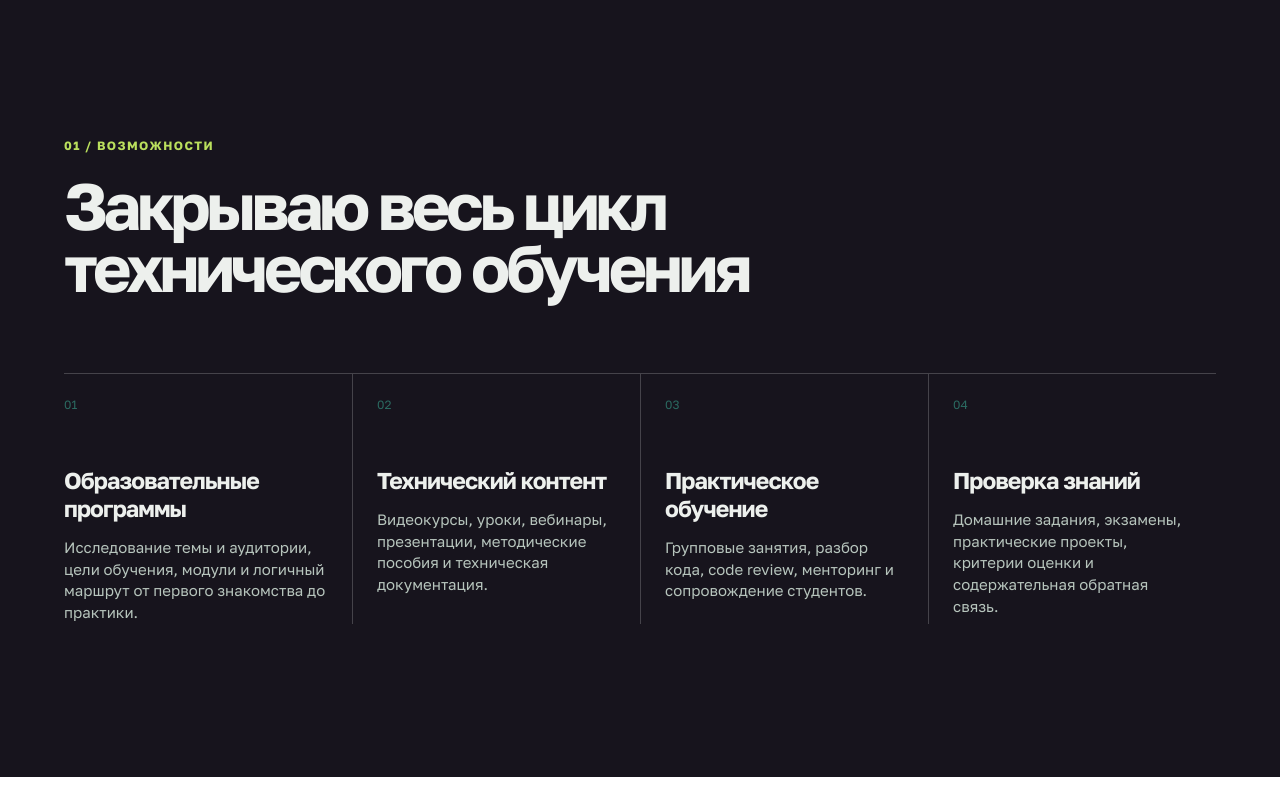
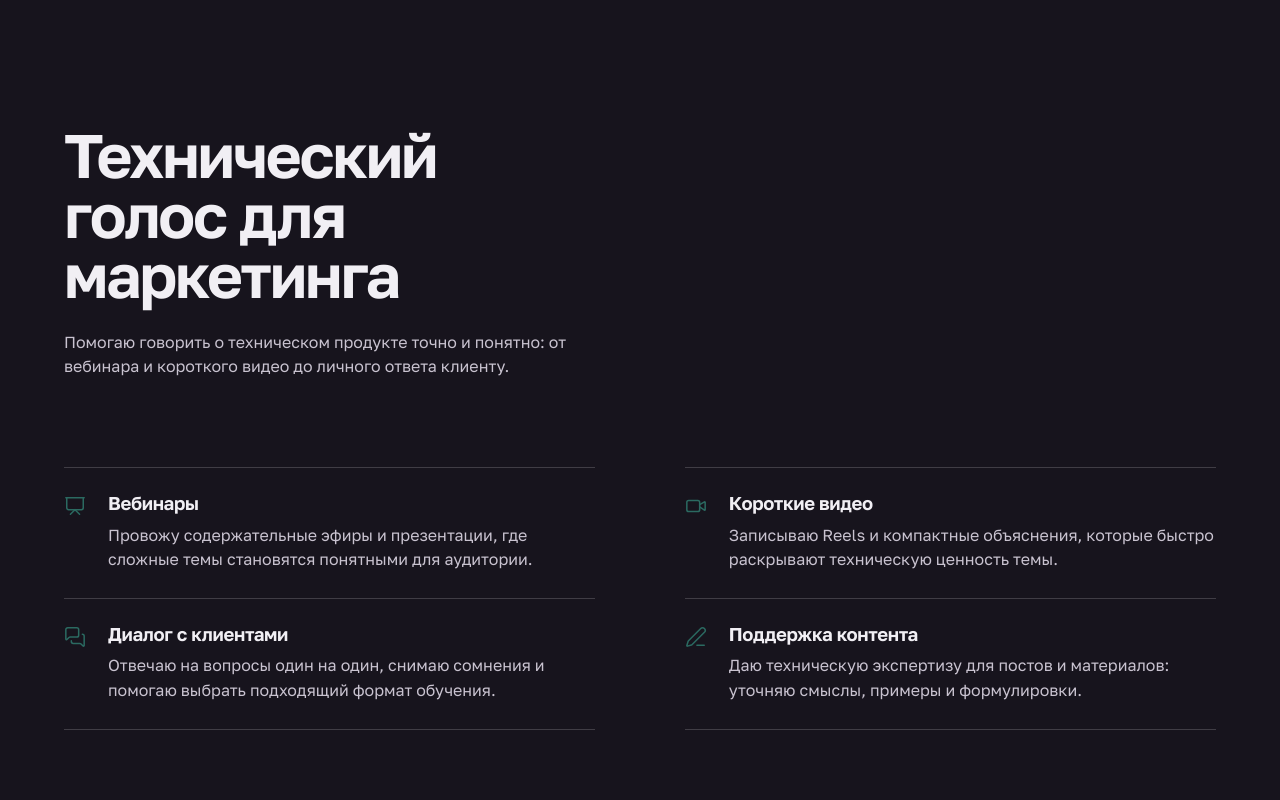
Before and after one commit to safronman/safronman.github.io, a Next.js app: page / in a window 1280 px wide. Shown: the part 9280-10080 px from the top of the page. Built offline with nearby package versions, Linux system fonts and the light colour scheme.

Commit message:
feat: add technical marketing voice section

```diff
--- a/app/page.tsx
+++ b/app/page.tsx
@@ -12,6 +12,7 @@ import Presentations from "./presentations";
 import StyleGuide from "./style-guide";
 import TeachingVideo from "./teaching-video";
 import TechnicalFoundation from "./technical-foundation";
+import TechnicalMarketingVoice from "./technical-marketing-voice";
 
 const projects = [
   {
@@ -237,6 +238,8 @@ export default function Home() {
 
       <TechnicalFoundation />
 
+      <TechnicalMarketingVoice />
+
       <section className={`${styles.section} ${styles.services}`}>
         <div className={styles.sectionIntro}>
           <p className={styles.kicker}>01 / Возможности</p>
--- /dev/null
+++ b/app/technical-marketing-voice.module.css
@@ -0,0 +1,92 @@
+.voice {
+  padding: clamp(88px, 11vw, 156px) clamp(22px, 5vw, 82px);
+  background: var(--ink);
+  color: var(--ink-on-dark);
+}
+
+.inner {
+  max-width: 1400px;
+  margin: auto;
+}
+
+.intro h2 {
+  max-width: 12ch;
+  font-size: clamp(2.375rem, 4.8vw, 4.5rem);
+  font-weight: 650;
+  letter-spacing: -0.035em;
+  line-height: 0.98;
+  text-wrap: balance;
+}
+
+.intro p {
+  max-width: 54ch;
+  margin-top: 24px;
+  color: var(--muted-on-dark);
+  line-height: 1.55;
+  text-wrap: pretty;
+}
+
+.list {
+  display: grid;
+  grid-template-columns: repeat(2, minmax(0, 1fr));
+  column-gap: clamp(40px, 7vw, 112px);
+  margin-top: clamp(52px, 7vw, 88px);
+  list-style: none;
+}
+
+.item {
+  display: grid;
+  grid-template-columns: 28px minmax(0, 1fr);
+  gap: 16px;
+  border-top: 1px solid rgba(247, 247, 250, 0.18);
+  padding: 25px 0 26px;
+}
+
+.item svg {
+  width: 22px;
+  height: 22px;
+  margin-top: 2px;
+  color: var(--accent);
+}
+
+.item h3 {
+  font-size: clamp(1.125rem, 1.45vw, 1.25rem);
+  font-weight: 650;
+  letter-spacing: -0.02em;
+  line-height: 1.15;
+}
+
+.item p {
+  max-width: 56ch;
+  margin-top: 8px;
+  color: var(--muted-on-dark);
+  font-size: 1rem;
+  line-height: 1.55;
+  text-wrap: pretty;
+}
+
+.list li:nth-last-child(-n + 2) {
+  border-bottom: 1px solid rgba(247, 247, 250, 0.18);
+}
+
+@media (max-width: 820px) {
+  .list {
+    grid-template-columns: 1fr;
+  }
+
+  .list {
+    margin-top: 48px;
+  }
+
+  .intro h2 {
+    max-width: 14ch;
+  }
+
+  .list li:nth-last-child(-n + 2) {
+    border-bottom: 0;
+  }
+
+  .list li:last-child {
+    border-bottom: 1px solid rgba(247, 247, 250, 0.18);
+  }
+}
--- /dev/null
+++ b/app/technical-marketing-voice.tsx
@@ -0,0 +1,64 @@
+import type { LucideIcon } from "lucide-react";
+import { MessagesSquare, PenLine, Presentation, Video } from "lucide-react";
+import styles from "./technical-marketing-voice.module.css";
+
+type CommunicationFormat = {
+  description: string;
+  icon: LucideIcon;
+  title: string;
+};
+
+const communicationFormats: CommunicationFormat[] = [
+  {
+    description:
+      "Провожу содержательные эфиры и презентации, где сложные темы становятся понятными для аудитории.",
+    icon: Presentation,
+    title: "Вебинары",
+  },
+  {
+    description:
+      "Записываю Reels и компактные объяснения, которые быстро раскрывают техническую ценность темы.",
+    icon: Video,
+    title: "Короткие видео",
+  },
+  {
+    description:
+      "Отвечаю на вопросы один на один, снимаю сомнения и помогаю выбрать подходящий формат обучения.",
+    icon: MessagesSquare,
+    title: "Диалог с клиентами",
+  },
+  {
+    description:
+      "Даю техническую экспертизу для постов и материалов: уточняю смыслы, примеры и формулировки.",
+    icon: PenLine,
+    title: "Поддержка контента",
+  },
+];
+
+export default function TechnicalMarketingVoice() {
+  return (
+    <section className={styles.voice} id="technical-marketing-voice">
+      <div className={styles.inner}>
+        <header className={styles.intro}>
+          <h2>Технический голос для маркетинга</h2>
+          <p>
+            Помогаю говорить о техническом продукте точно и понятно: от вебинара
+            и короткого видео до личного ответа клиенту.
+          </p>
+        </header>
+
+        <ul className={styles.list}>
+          {communicationFormats.map(({ description, icon: Icon, title }) => (
+            <li className={styles.item} key={title}>
+              <Icon aria-hidden="true" strokeWidth={1.65} />
+              <div>
+                <h3>{title}</h3>
+                <p>{description}</p>
+              </div>
+            </li>
+          ))}
+        </ul>
+      </div>
+    </section>
+  );
+}
```
